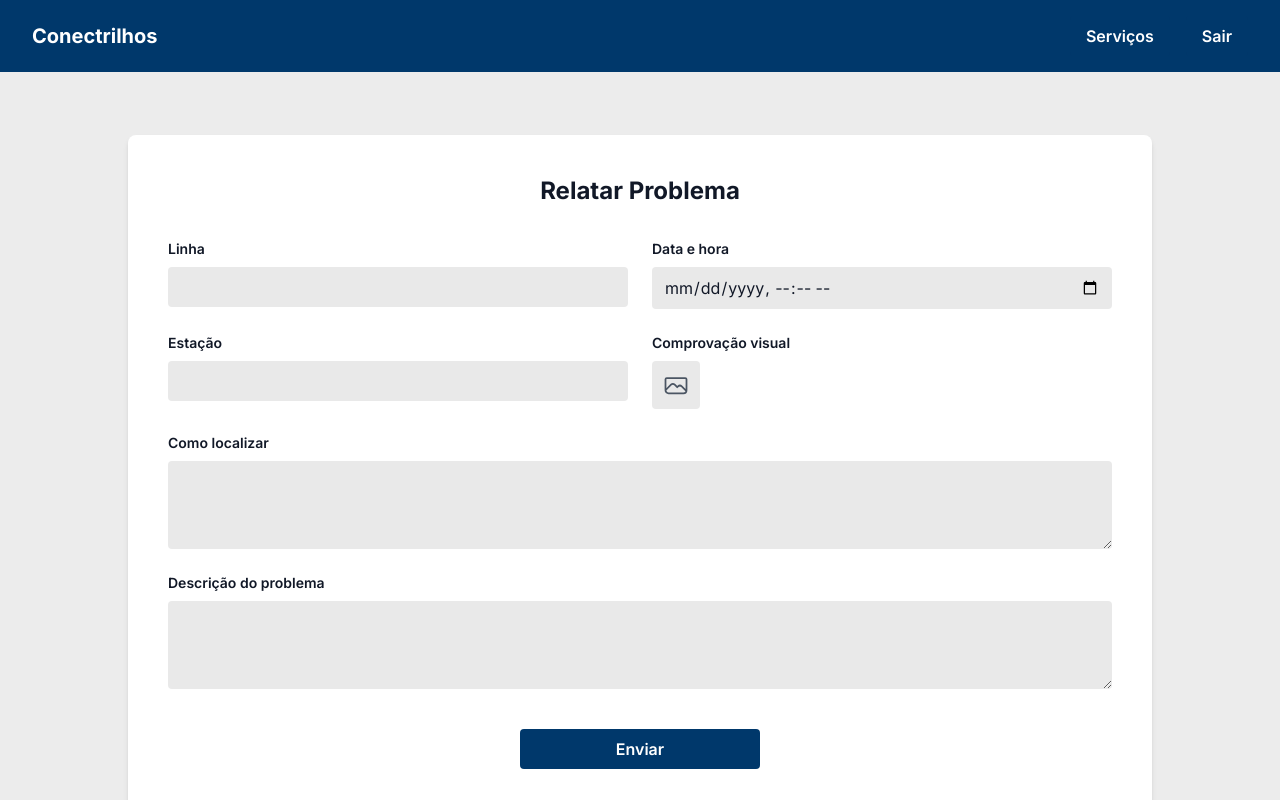
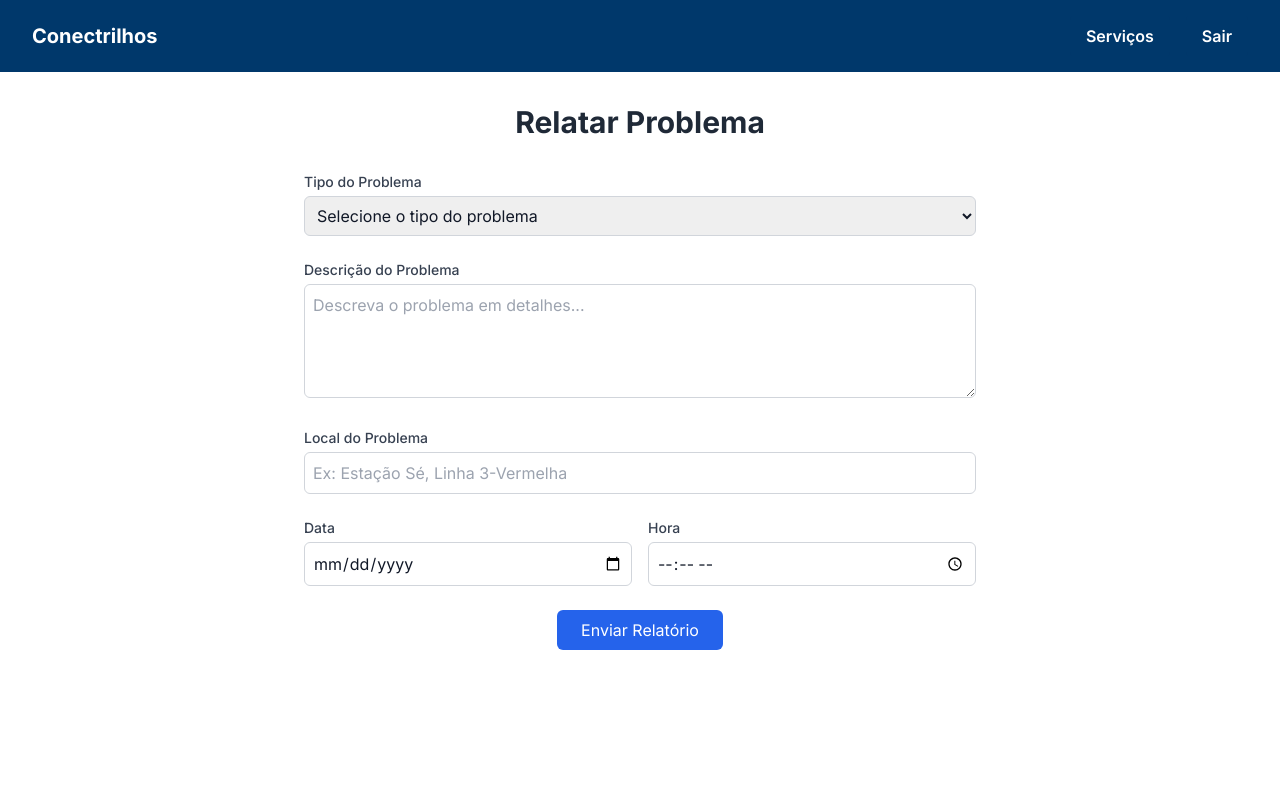
Before and after one commit to VoyDcode/ConectrilhosSPT4, a Next.js app: page /relatarproblema in a window 1280 px wide. Shown: the top 800 px of the page. Built offline with nearby package versions, Linux system fonts and the light colour scheme.

Commit message:
Implementações da pagina cupons com ajsutes

```diff
--- a/src/app/relatarproblema/page.tsx
+++ b/src/app/relatarproblema/page.tsx
@@ -1,51 +1,134 @@
-import React from 'react';
+'use client'
+
+import { useState } from 'react'
 
 export default function RelatarProblemaPage() {
+  const [formData, setFormData] = useState({
+    tipo: '',
+    descricao: '',
+    local: '',
+    data: '',
+    hora: ''
+  })
+
+  const handleSubmit = (e: React.FormEvent) => {
+    e.preventDefault()
+    // Aqui você pode adicionar a lógica para enviar os dados
+    console.log('Dados do formulário:', formData)
+  }
+
+  const handleChange = (e: React.ChangeEvent<HTMLInputElement | HTMLTextAreaElement | HTMLSelectElement>) => {
+    const { name, value } = e.target
+    setFormData(prev => ({
+      ...prev,
+      [name]: value
+    }))
+  }
+
   return (
-    <section className="min-h-screen flex flex-col items-center justify-center bg-[#ECECEC] py-10">
-      <div className="w-full max-w-5xl bg-white rounded-lg shadow-md p-10 flex flex-col items-center">
-        <h1 className="text-2xl font-bold mb-8 text-center">Relatar Problema</h1>
-        <form className="w-full flex flex-col gap-6" aria-label="Formulário para relatar problema">
-          <div className="grid grid-cols-1 md:grid-cols-2 gap-6 w-full">
-            <div className="flex flex-col gap-2">
-              <label htmlFor="linha" className="font-semibold text-sm">Linha</label>
-              <input id="linha" name="linha" type="text" className="bg-[#E9E9E9] rounded px-3 py-2 focus:outline-none" />
+    <main className="min-h-screen bg-white py-8">
+      <div className="container mx-auto px-4">
+        <h1 className="text-3xl font-bold text-center text-gray-800 mb-8">
+          Relatar Problema
+        </h1>
+
+        <div className="max-w-2xl mx-auto">
+          <form onSubmit={handleSubmit} className="space-y-6">
+            <div>
+              <label htmlFor="tipo" className="block text-sm font-medium text-gray-700 mb-1">
+                Tipo do Problema
+              </label>
+              <select
+                id="tipo"
+                name="tipo"
+                value={formData.tipo}
+                onChange={handleChange}
+                className="w-full p-2 border border-gray-300 rounded-md focus:ring-blue-500 focus:border-blue-500"
+                required
+              >
+                <option value="">Selecione o tipo do problema</option>
+                <option value="acessibilidade">Problema de Acessibilidade</option>
+                <option value="limpeza">Problema de Limpeza</option>
+                <option value="seguranca">Problema de Segurança</option>
+                <option value="outro">Outro</option>
+              </select>
             </div>
-            <div className="flex flex-col gap-2">
-              <label htmlFor="datahora" className="font-semibold text-sm">Data e hora</label>
-              <input id="datahora" name="datahora" type="datetime-local" className="bg-[#E9E9E9] rounded px-3 py-2 focus:outline-none" />
+
+            <div>
+              <label htmlFor="descricao" className="block text-sm font-medium text-gray-700 mb-1">
+                Descrição do Problema
+              </label>
+              <textarea
+                id="descricao"
+                name="descricao"
+                value={formData.descricao}
+                onChange={handleChange}
+                rows={4}
+                className="w-full p-2 border border-gray-300 rounded-md focus:ring-blue-500 focus:border-blue-500"
+                required
+                placeholder="Descreva o problema em detalhes..."
+              />
             </div>
-            <div className="flex flex-col gap-2">
-              <label htmlFor="estacao" className="font-semibold text-sm">Estação</label>
-              <input id="estacao" name="estacao" type="text" className="bg-[#E9E9E9] rounded px-3 py-2 focus:outline-none" />
+
+            <div>
+              <label htmlFor="local" className="block text-sm font-medium text-gray-700 mb-1">
+                Local do Problema
+              </label>
+              <input
+                type="text"
+                id="local"
+                name="local"
+                value={formData.local}
+                onChange={handleChange}
+                className="w-full p-2 border border-gray-300 rounded-md focus:ring-blue-500 focus:border-blue-500"
+                required
+                placeholder="Ex: Estação Sé, Linha 3-Vermelha"
+              />
             </div>
-            <div className="flex flex-col gap-2">
-              <label htmlFor="comprovacao" className="font-semibold text-sm">Comprovação visual</label>
-              <button type="button" className="bg-[#E9E9E9] rounded flex items-center justify-center w-12 h-12">
-                <span className="sr-only">Enviar imagem</span>
-                <svg xmlns="http://www.w3.org/2000/svg" fill="none" viewBox="0 0 24 24" strokeWidth={1.5} stroke="currentColor" className="w-7 h-7 text-gray-600">
-                  <path strokeLinecap="round" strokeLinejoin="round" d="M3 16.5V7.125C3 6.504 3.504 6 4.125 6h15.75c.621 0 1.125.504 1.125 1.125v9.375M3 16.5A2.625 2.625 0 005.625 19.125h12.75A2.625 2.625 0 0021 16.5M3 16.5l4.72-4.72a2.25 2.25 0 013.18 0l2.13 2.13m0 0l.72-.72a2.25 2.25 0 013.18 0l3.22 3.22" />
-                </svg>
+
+            <div className="grid grid-cols-2 gap-4">
+              <div>
+                <label htmlFor="data" className="block text-sm font-medium text-gray-700 mb-1">
+                  Data
+                </label>
+                <input
+                  type="date"
+                  id="data"
+                  name="data"
+                  value={formData.data}
+                  onChange={handleChange}
+                  className="w-full p-2 border border-gray-300 rounded-md focus:ring-blue-500 focus:border-blue-500"
+                  required
+                />
+              </div>
+
+              <div>
+                <label htmlFor="hora" className="block text-sm font-medium text-gray-700 mb-1">
+                  Hora
+                </label>
+                <input
+                  type="time"
+                  id="hora"
+                  name="hora"
+                  value={formData.hora}
+                  onChange={handleChange}
+                  className="w-full p-2 border border-gray-300 rounded-md focus:ring-blue-500 focus:border-blue-500"
+                  required
+                />
+              </div>
+            </div>
+
+            <div className="flex justify-center">
+              <button
+                type="submit"
+                className="bg-blue-600 text-white px-6 py-2 rounded-md hover:bg-blue-700 transition-colors"
+              >
+                Enviar Relatório
               </button>
             </div>
-          </div>
-          <div className="flex flex-col gap-2 w-full">
-            <label htmlFor="comoLocalizar" className="font-semibold text-sm">Como localizar</label>
-            <textarea id="comoLocalizar" name="comoLocalizar" rows={3} className="bg-[#E9E9E9] rounded px-3 py-2 focus:outline-none" />
-          </div>
-          <div className="flex flex-col gap-2 w-full">
-            <label htmlFor="descricao" className="font-semibold text-sm">Descrição do problema</label>
-            <textarea id="descricao" name="descricao" rows={3} className="bg-[#E9E9E9] rounded px-3 py-2 focus:outline-none" />
-          </div>
-          <button
-            type="submit"
-            className="w-60 bg-[#00386B] text-white font-semibold py-2 rounded hover:bg-blue-800 transition-colors self-center mt-4"
-            aria-label="Enviar problema"
-          >
-            Enviar
-          </button>
-        </form>
+          </form>
+        </div>
       </div>
-    </section>
-  );
+    </main>
+  )
 }
--- a/src/app/servicos/page.tsx
+++ b/src/app/servicos/page.tsx
@@ -0,0 +1,84 @@
+import Link from 'next/link'
+
+export default function ServicosPage() {
+  return (
+    <main className="min-h-screen bg-white py-8">
+      <div className="container mx-auto px-4">
+        <h1 className="text-3xl font-bold text-center text-gray-800 mb-8">
+          Serviços
+        </h1>
+        <div className="grid grid-cols-1 md:grid-cols-2 lg:grid-cols-4 gap-6">
+          {/* Card Saúde */}
+          <div className="group">
+            <div className="bg-rose-50 rounded-t-lg p-6">
+              <h2 className="text-xl font-semibold text-gray-800 mb-2">
+                Serviços de Saúde e Reabilitação
+              </h2>
+              <p className="text-sm text-gray-600 mb-4">
+                Informações sobre centros de saúde, reabilitação e tratamentos para PCDs.
+              </p>
+              <Link
+                href="/cupons"
+                className="text-primary text-sm hover:underline"
+              >
+                Clique para mais informações →
+              </Link>
+            </div>
+          </div>
+
+          {/* Card Alteração de Dados */}
+          <div className="group">
+            <div className="bg-rose-50 rounded-t-lg p-6">
+              <h2 className="text-xl font-semibold text-gray-800 mb-2">
+                Alteração de Dados Cadastrais
+              </h2>
+              <p className="text-sm text-gray-600 mb-4">
+                Atualize suas informações pessoais e preferências no sistema.
+              </p>
+              <Link
+                href="/perfil"
+                className="text-primary text-sm hover:underline"
+              >
+                Clique para mais informações →
+              </Link>
+            </div>
+          </div>
+
+          {/* Card Benefícios */}
+          <div className="group">
+            <div className="bg-blue-50 rounded-t-lg p-6">
+              <h2 className="text-xl font-semibold text-gray-800 mb-2">
+                Benefícios e Direitos
+              </h2>
+              <p className="text-sm text-gray-600 mb-4">
+                Guia sobre benefícios governamentais e direitos legais para PCDs.
+              </p>
+              <Link
+                href="/relatarProblema"
+                className="text-primary text-sm hover:underline"
+              >
+                Clique para mais informações →
+              </Link>
+            </div>
+          </div>
+
+          {/* Página 1 */}
+          <div className="group">
+            <div className="bg-gray-100 rounded-t-lg p-6 flex flex-col items-center justify-center h-full">
+              <h2 className="text-xl font-semibold text-gray-800 mb-2">Página 1</h2>
+              <p className="text-sm text-gray-600 mb-4 text-center">Conteúdo do dia a dia do metrô em breve.</p>
+            </div>
+          </div>
+
+          {/* Página 2 */}
+          <div className="group">
+            <div className="bg-gray-100 rounded-t-lg p-6 flex flex-col items-center justify-center h-full">
+              <h2 className="text-xl font-semibold text-gray-800 mb-2">Página 2</h2>
+              <p className="text-sm text-gray-600 mb-4 text-center">Conteúdo do dia a dia do metrô em breve.</p>
+            </div>
+          </div>
+        </div>
+      </div>
+    </main>
+  )
+}
```
Also changed, not shown: src/app/cupons/page.tsx (+134 -0 lines).
